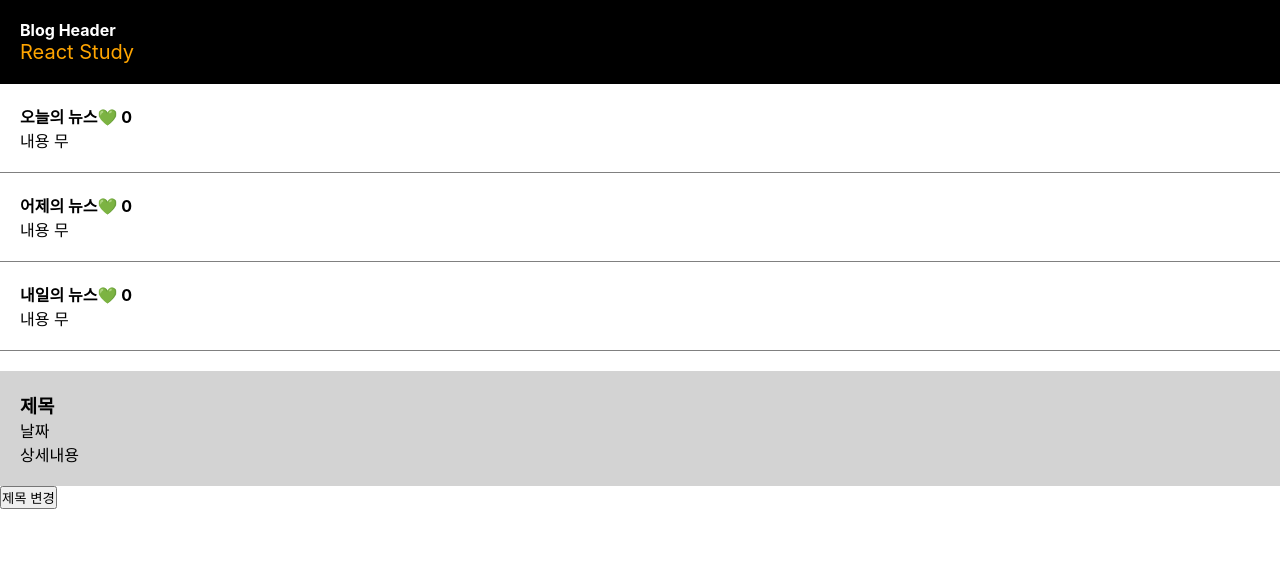
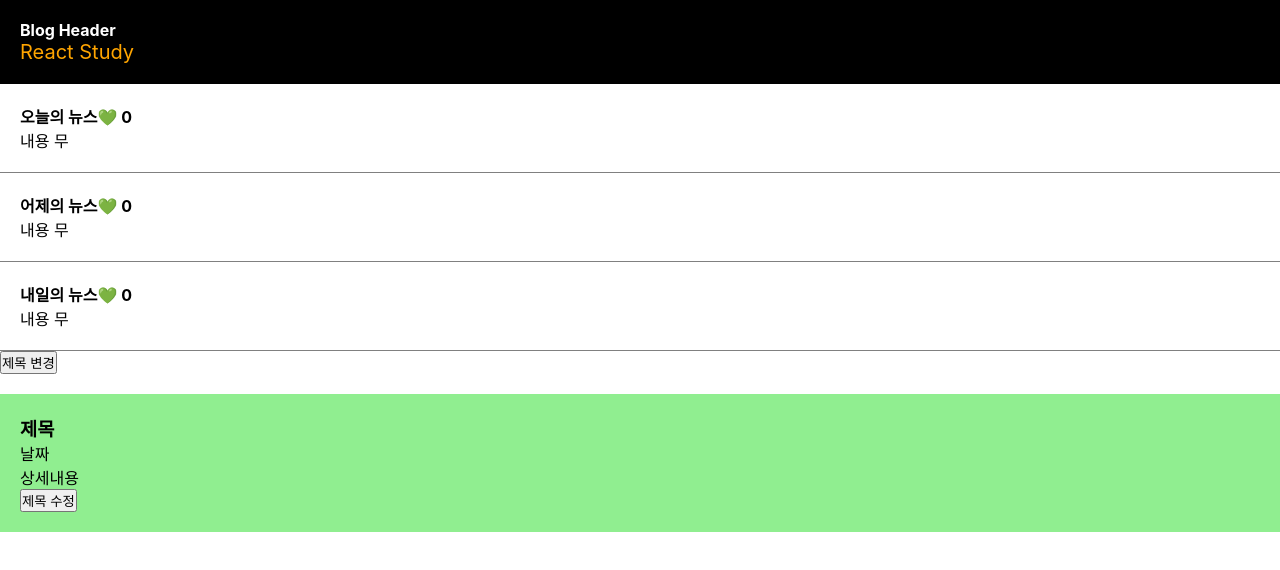
Before and after one commit to starble25/react-study, a React (Create React App) app: page / in a window 1280 px wide. Both pictures are taken after a click on the element "오늘의 뉴스". Shown: the top 570 px of the page. Built offline with nearby package versions, Linux system fonts and the light colour scheme.

Commit message:
컴포넌트 props 전달(변수,함수)

```diff
--- a/src/newsblog/Modal.js
+++ b/src/newsblog/Modal.js
@@ -1,11 +1,24 @@
 
-function Modal() {
+function Modal( props ) {   // props : 부모 -> 자식 으로만 전달
+
+    /*
+    {
+        bgColor: 'lightgreen',
+        news: news배열,
+        setNews: setNews 함수
+    }
+    */
 
     return (
-        <div className="modal">
+        <div className="modal" style={ {backgroundColor:props.bgColor} }>
             <h3>제목</h3>
             <p>날짜</p>
             <p>상세내용</p>
+            <button onClick={()=>{
+                let temp = [...props.news];
+                temp[0] = '긴급 뉴스';
+                props.setNews(temp);
+            }}>제목 수정</button>
         </div>
     );
 }
--- a/src/newsblog/NewsBlog.js
+++ b/src/newsblog/NewsBlog.js
@@ -85,11 +85,6 @@
             </div>
              */}
 
-            <div>
-                {
-                    flag && <Modal />
-                }
-            </div>
 
             <button onClick={() => {
                 news.splice(0, 1, 'Today news');
@@ -103,6 +98,11 @@
                 // setNews(['Today news', '어제의 뉴스', '내일의 뉴스']);
             }}>제목 변경</button>
 
+            {
+                flag && <Modal news={news} setNews={setNews} bgColor={'lightgreen'}/>
+                // flag == true ? <Modal news={news} setNews={setNews} bgColor={'lightgreen'} /> : null
+            }
+
         </div>
     )
 }
```
